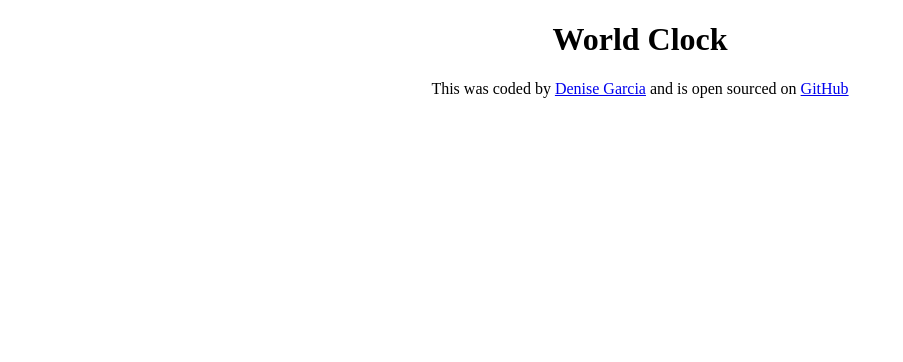
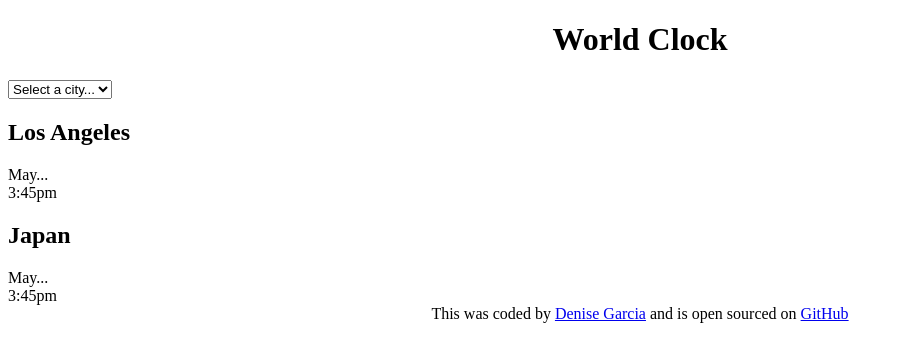
Before and after one commit to Denise148/World-clock, a plain HTML site: page index.html in a window 1280 px wide. Shown: the whole page, without its empty margins (0-903 px from the left). Drawn offline with Linux system fonts and the light colour scheme.

Commit message:
Added html

```diff
--- a/index.html
+++ b/index.html
@@ -8,7 +8,25 @@
     <title>World clock</title>
   </head>
   <body>
-    <h1>World Clock</h1>
+    <div class="comtainer">
+      <h1>World Clock</h1>
+
+      <select name="" id="">
+        <option value="">Select a city...</option>
+        <option value="">London</option>
+        <option value="">New York</option>
+        <option value="">Japan</option>
+      </select>
+      <div class="city">
+        <h2>Los Angeles</h2>
+        <div class="date">May...</div>
+        <div class="time">3:45pm</div>
+        <div class="city">
+        <h2>Japan</h2>
+        <div class="date">May...</div>
+        <div class="time">3:45pm</div>
+      </div>
+    </div>
     <footer>
       This was coded by
       <a href="https://github.com/Denise148" target="_blank">Denise Garcia</a>
```
